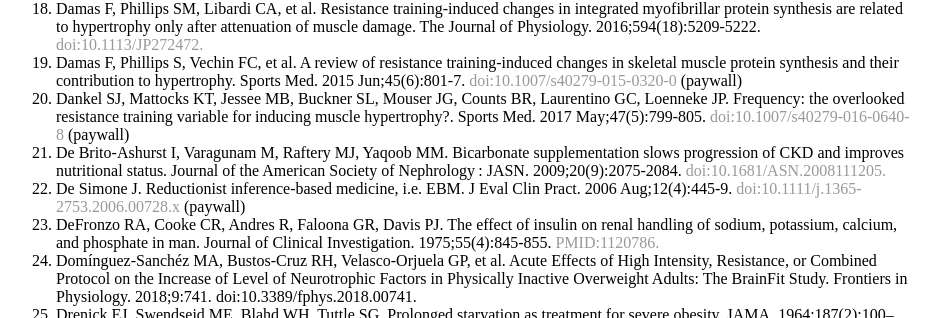
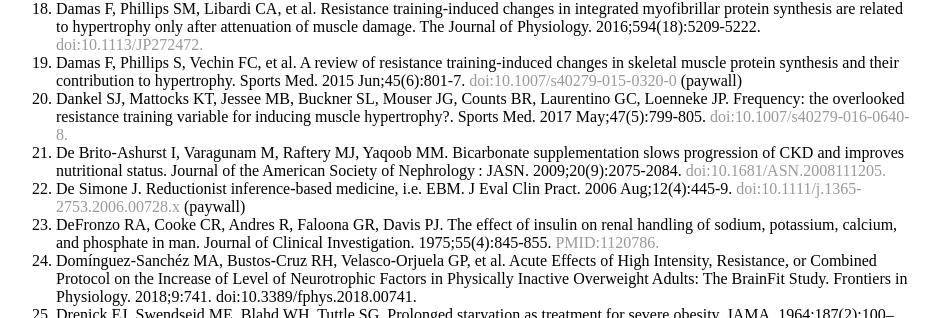
Before and after one commit to amcnicho/amcnicho.github.io, a Jekyll site: the page built from health/index.html, in a window 1280 px wide and 900 px high, scrolled down 1339 px. Shown: the part 152-470 px from the top of the window, without its empty margins (176-1117 px from the left). Built offline with Jekyll 4.4.1, drawn with Linux system fonts in a browser that asks for light colours.

Commit message:
Update index.html

```diff
--- a/health/index.html
+++ b/health/index.html
@@ -31,7 +31,7 @@
         <li>Corona G, Giagulli VA, Maseroli E, Vignozzi L, Aversa A, Zitzmann M, Saad F, Mannucci E, Maggi M. Testosterone supplementation and body composition: results from a meta-analysis study. Eur J Endocrinol. 2016 Mar;174(3):R99-116. doi: 10.1530/EJE-15-0262. <a href="https://www.eje-online.org/content/174/3/R99.full.pdf">doi:10.1530/EJE-15-0262.</a></li>
         <li>Damas F, Phillips SM, Libardi CA, et al. Resistance training‐induced changes in integrated myofibrillar protein synthesis are related to hypertrophy only after attenuation of muscle damage. The Journal of Physiology. 2016;594(18):5209-5222. <a href="https://www.ncbi.nlm.nih.gov/pmc/articles/PMC5023708/pdf/TJP-594-5209.pdf">doi:10.1113/JP272472.</a></li>
         <li>Damas F, Phillips S, Vechin FC, et al. A review of resistance training-induced changes in skeletal muscle protein synthesis and their contribution to hypertrophy. Sports Med. 2015 Jun;45(6):801-7. <a href="https://www.ncbi.nlm.nih.gov/pubmed/25739559">doi:10.1007/s40279-015-0320-0</a> (paywall)</li>
-        <li>Dankel SJ, Mattocks KT, Jessee MB, Buckner SL, Mouser JG, Counts BR, Laurentino GC, Loenneke JP. Frequency: the overlooked resistance training variable for inducing muscle hypertrophy?. Sports Med. 2017 May;47(5):799-805. <a href="https://link.springer.com/article/10.1007%2Fs40279-016-0640-8">doi:10.1007/s40279-016-0640-8</a> (paywall)</li>
+        <li>Dankel SJ, Mattocks KT, Jessee MB, Buckner SL, Mouser JG, Counts BR, Laurentino GC, Loenneke JP. Frequency: the overlooked resistance training variable for inducing muscle hypertrophy?. Sports Med. 2017 May;47(5):799-805. <a href="https://www.researchgate.net/publication/309227817_Frequency_The_Overlooked_Resistance_Training_Variable_for_Inducing_Muscle_Hypertrophy/download">doi:10.1007/s40279-016-0640-8.</a></li>
         <li>De Brito-Ashurst I, Varagunam M, Raftery MJ, Yaqoob MM. Bicarbonate supplementation slows progression of CKD and improves nutritional status. Journal of the American Society of Nephrology : JASN. 2009;20(9):2075-2084. <a href="https://www.ncbi.nlm.nih.gov/pmc/articles/PMC2736774/?report=printable">doi:10.1681/ASN.2008111205.</a></li>
         <li>De Simone J. Reductionist inference-based medicine, i.e. EBM. J Eval Clin Pract. 2006 Aug;12(4):445-9. <a href="https://onlinelibrary.wiley.com/doi/pdf/10.1111/j.1365-2753.2006.00728.x">doi:10.1111/j.1365-2753.2006.00728.x</a> (paywall)</li>
         <li>DeFronzo RA, Cooke CR, Andres R, Faloona GR, Davis PJ. The effect of insulin on renal handling of sodium, potassium, calcium, and phosphate in man. Journal of Clinical Investigation. 1975;55(4):845-855. <a href="https://www.ncbi.nlm.nih.gov/pmc/articles/PMC301822/pdf/jcinvest00168-0222.pdf">PMID:1120786.</a></li>
```
